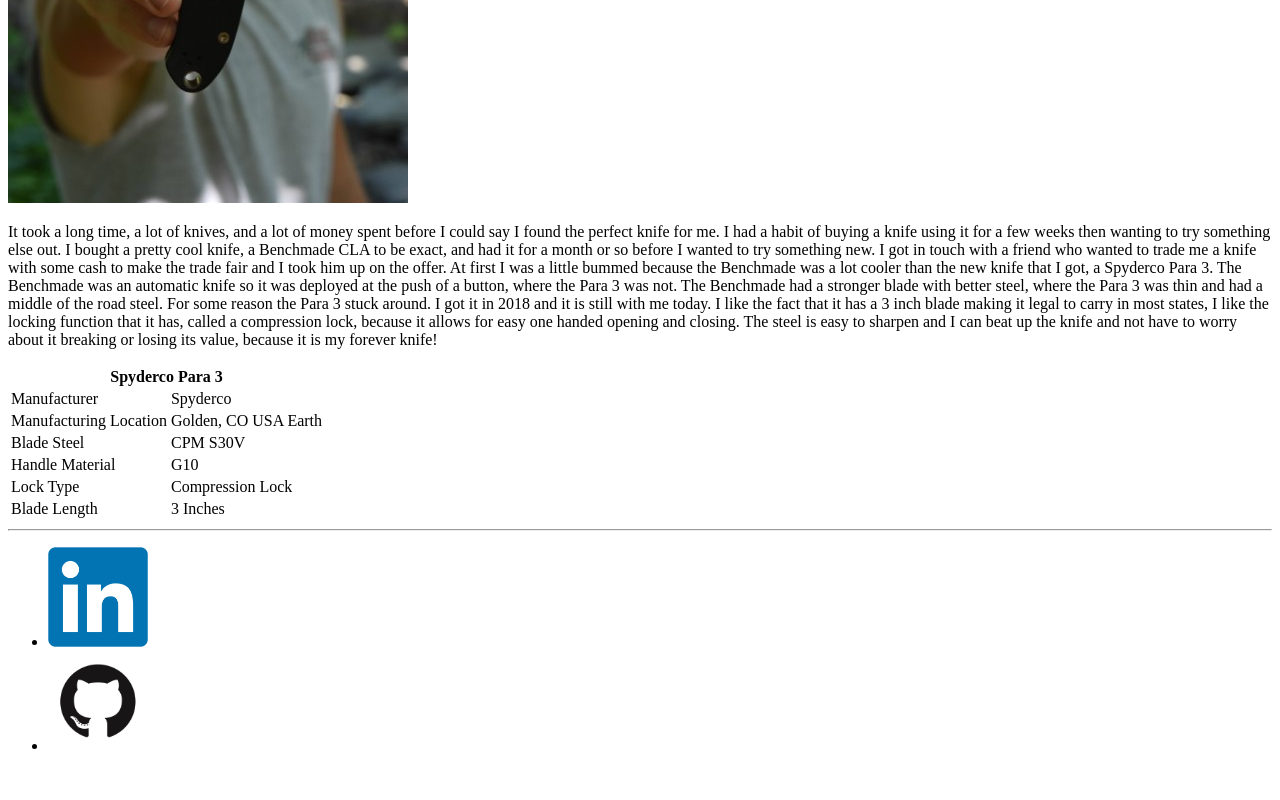
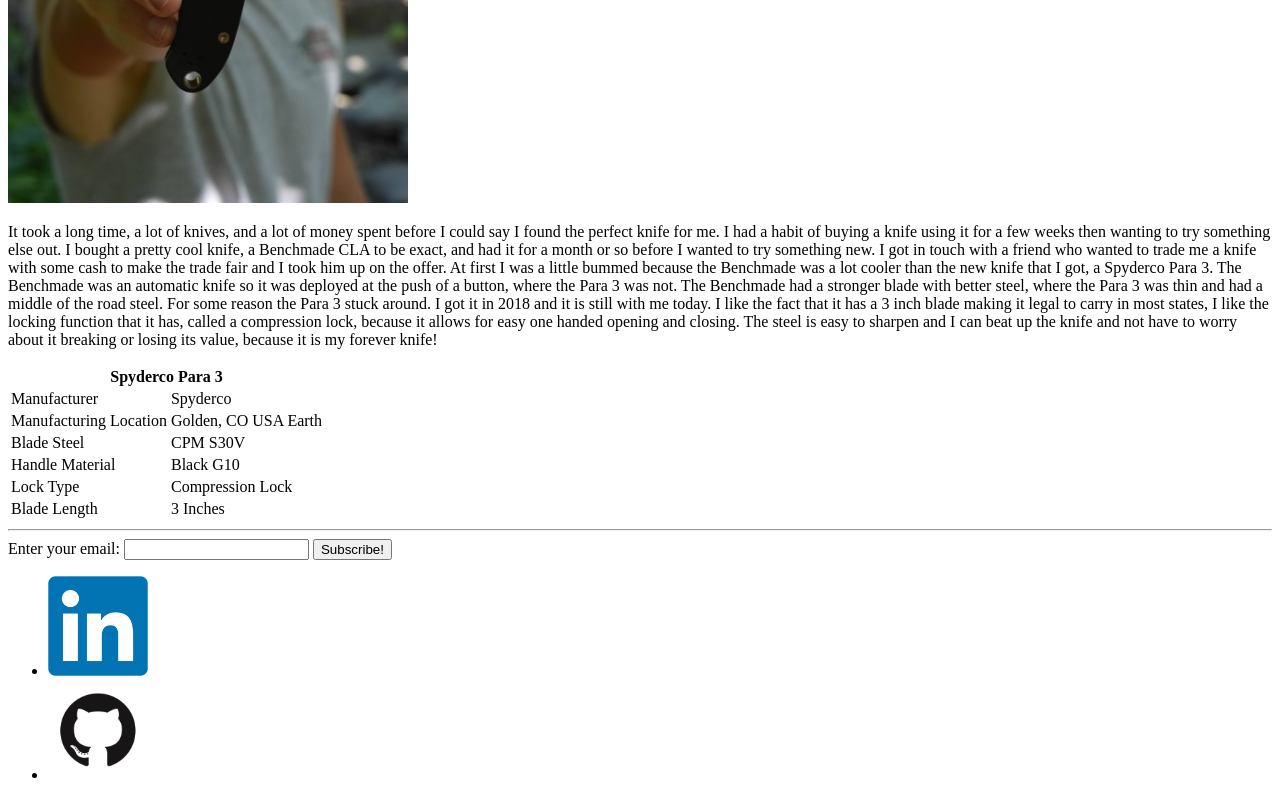
Before and after one commit to jaredsurato/mi349_blog, a plain HTML site: page index.html in a window 1280 px wide. Shown: the part 1172-1972 px from the top of the page. Before the commit the page ends 1943 px from the top, so only its background shows below. Drawn offline with Linux system fonts and the light colour scheme.

Commit message:
added news letter signup in footer

```diff
--- a/index.html
+++ b/index.html
@@ -117,7 +117,7 @@
                     </tr>
                     <tr>
                         <td>Handle Material</td>
-                        <td>G10</td>
+                        <td>Black G10</td>
                     </tr>
                     <tr>
                         <td>Lock Type</td>
@@ -135,6 +135,13 @@
     <hr>
 
     <footer>
+        <form>
+
+              <label for="email">Enter your email: </label>
+              <input type="text" name="name" id="name" required>
+              <input type="submit" value="Subscribe!">
+
+          </form>
         <nav>
             <ul>
                 <li><a href=https://www.linkedin.com/in/jared-surato/ >
```
